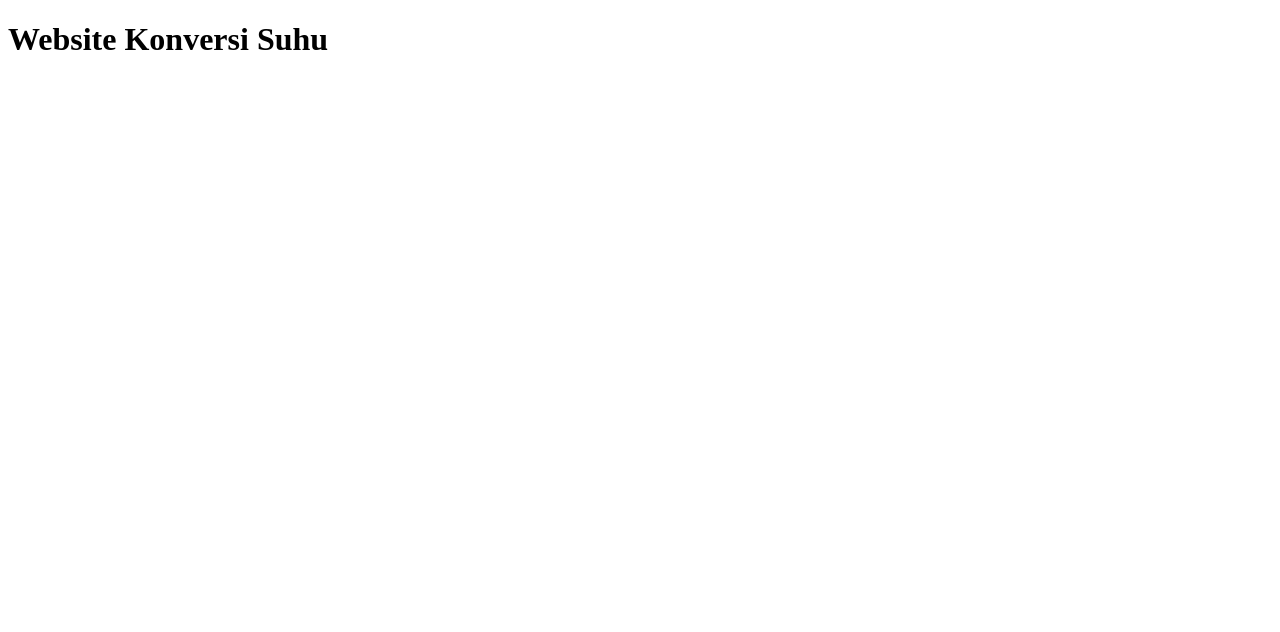
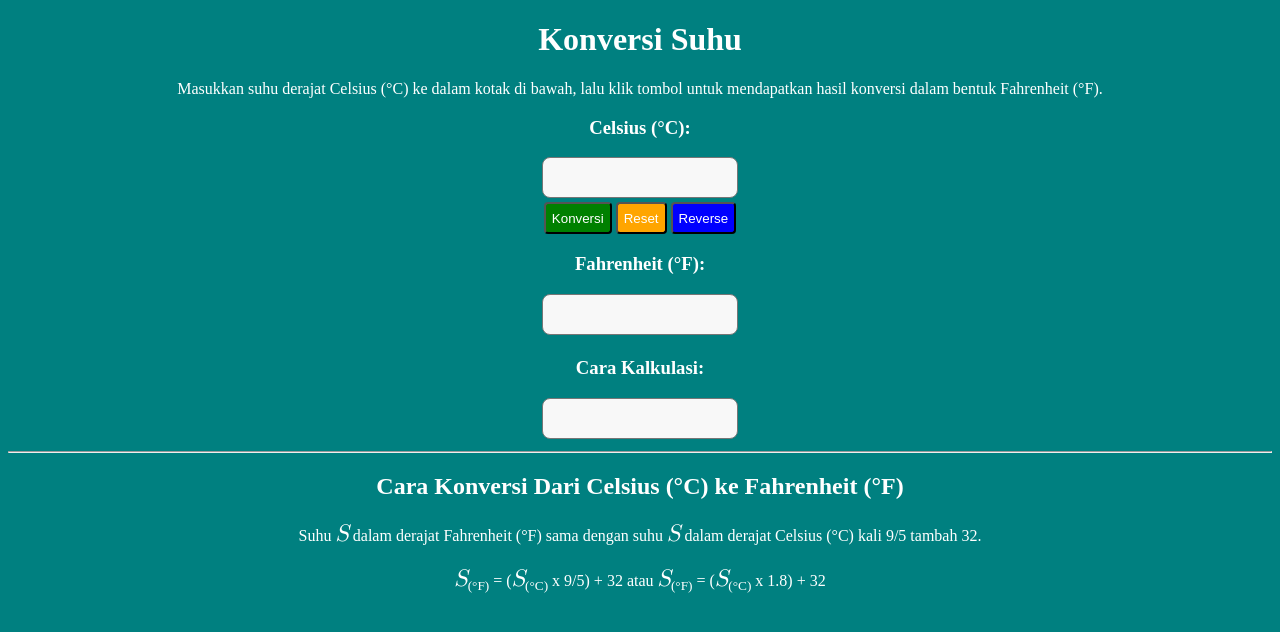
Before and after one commit to revou-fundamental-course/10-jun-24-tazkiya1, a plain HTML site: page index.html in a window 1280 px wide. Drawn offline with Linux system fonts and the light colour scheme.

Commit message:
change html + css

```diff
--- a/css/styles.css
+++ b/css/styles.css
@@ -1 +1,68 @@
 /* ini css */
+
+body {
+    background-color: teal;
+    color: white;
+}
+
+
+h1 {
+    text-align: center;
+
+}
+
+p {
+    text-align: center;
+}
+
+.celsius-container {
+    text-align: center;
+}
+
+.fahrenheit-container {
+    text-align: center;
+}
+
+.calculate-container {
+    text-align: center;
+}
+
+textarea {
+    resize: none;
+    width: 190px;
+    height: 35px;
+    border-radius: 8px;
+    background-color: #f8f8f8;
+    font-family: math;
+    font-size: 18px;
+}
+
+.button{
+    height: 32px;
+    border-radius: 4px;
+}
+
+.green-color {
+    background-color: green;
+    color: white;
+}
+
+.orange-color {
+    background-color: orange;
+    color: white;
+}
+
+.blue-color {
+    background-color: blue;
+    color: white;
+}
+
+.subject-info {
+    font-size: 24px;
+    font-style: italic;
+    font-family: math;
+}
+
+.formula-container {
+    text-align: center;
+}
--- a/index.html
+++ b/index.html
@@ -8,9 +8,72 @@
 </head>
 <body>
     <header>
-        <h1>Website Konversi Suhu</h1>
+        <h1>Konversi Suhu</h1>
     </header>
 
+    <!-- main content -->
+     <main>
+        <p>Masukkan suhu derajat Celsius (&deg;C) ke dalam kotak di bawah, lalu klik tombol untuk mendapatkan hasil konversi dalam bentuk Fahrenheit (&deg;F).</p>
+
+        <!-- section celcius -->
+         <section class="celsius-container">
+            <header>
+                <h3>Celsius (&deg;C):</h3>
+            </header>
+
+            <section>
+                <textarea></textarea>
+
+                <section>
+                    <button class="button green-color">Konversi</button>
+                    <button class="button orange-color">Reset</button>
+                    <button class="button blue-color">Reverse</button>
+                </section>
+            </section>
+         </section>
+
+         <!-- section fahrenheit -->
+         <section class="fahrenheit-container">
+            <header>
+                <h3>Fahrenheit (&deg;F):</h3>
+            </header>
+
+            <section>
+                <textarea></textarea>
+            </section>
+         </section>
+
+         <!-- section calculate -->
+         <section class="calculate-container">
+            <header>
+                <h3>Cara Kalkulasi:</h3>
+            </header>
+
+            <section>
+                <textarea></textarea>
+            </section>
+         </section>
+
+        <hr />
+
+         <!-- section formula/info -->
+         <section class="formula-container">
+            <header>
+                <h1>Cara Konversi Dari Celsius (&deg;C) ke Fahrenheit (&deg;F)</h1>
+            </header>
+
+        <p>Suhu <span class="subject-info">S</span> dalam derajat Fahrenheit (&deg;F) sama dengan suhu <span class="subject-info">S</span> dalam derajat Celsius (&deg;C) kali 9/5 tambah 32.</p>
+
+        <p>
+            <span class="subject-info">S</span><sub>(&deg;F)</sub> = (<span class="subject-info">S</span><sub>(&deg;C)</sub> x 9/5) + 32 atau <span class="subject-info">S</span><sub>(&deg;F)</sub> = (<span class="subject-info">S</span><sub>(&deg;C)</sub> x 1.8) + 32
+        </p>
+
+
+
+
+        </section>
+
+     </main>
     <script src="js/script.js"></script>
 </body>
 </html>
```
